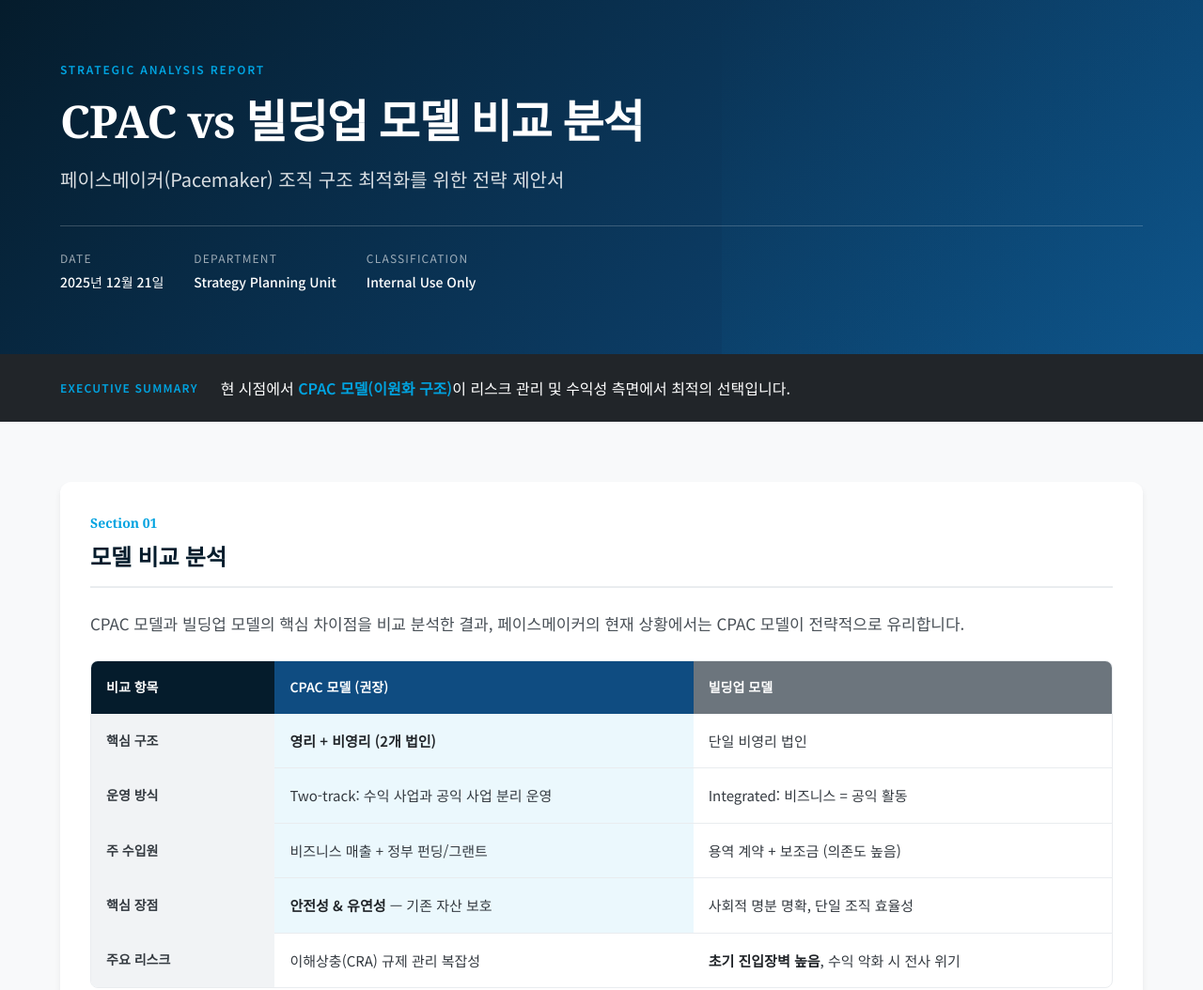
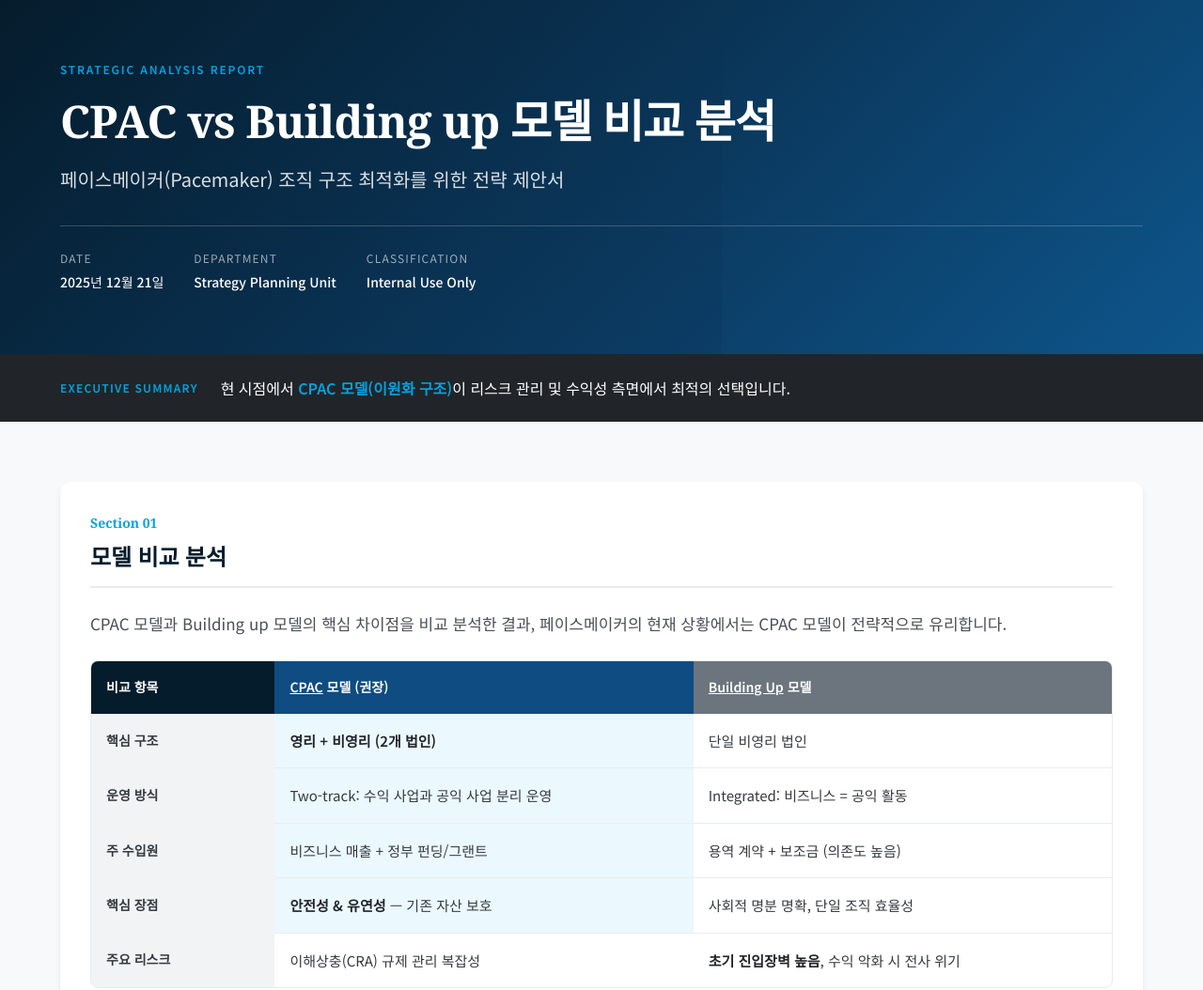
Before and after one commit to nhistory/pacemaker-cpac-report, a plain HTML site: page index.html in a window 1280 px wide. Shown: the top 1054 px of the page at 94% size. Drawn offline with Linux system fonts and the light colour scheme.

Commit message:
feat: Standardize model name to 'Building up' and add external links to model names in the comparison table.

```diff
--- a/index.html
+++ b/index.html
@@ -5,7 +5,7 @@
     <meta name="viewport" content="width=device-width, initial-scale=1.0" />
     <meta
       name="description"
-      content="CPAC 모델 vs 빌딩업 모델 비교 분석 - 페이스메이커 전략 보고서"
+      content="CPAC 모델 vs Building up 모델 비교 분석 - 페이스메이커 전략 보고서"
     />
     <title>CPAC 모델 전략 분석 보고서 | Pacemaker</title>
 
@@ -1007,7 +1007,7 @@
         <div class="container">
           <div class="header-content">
             <span class="report-type">Strategic Analysis Report</span>
-            <h1 class="report-title">CPAC vs 빌딩업 모델 비교 분석</h1>
+            <h1 class="report-title">CPAC vs Building up 모델 비교 분석</h1>
             <p class="report-subtitle">
               페이스메이커(Pacemaker) 조직 구조 최적화를 위한 전략 제안서
             </p>
@@ -1052,7 +1052,7 @@
             <span class="section-number">Section 01</span>
             <h2 id="section1-title" class="section-title">모델 비교 분석</h2>
             <p class="section-intro">
-              CPAC 모델과 빌딩업 모델의 핵심 차이점을 비교 분석한 결과,
+              CPAC 모델과 Building up 모델의 핵심 차이점을 비교 분석한 결과,
               페이스메이커의 현재 상황에서는 CPAC 모델이 전략적으로 유리합니다.
             </p>
 
@@ -1060,7 +1060,7 @@
               <table
                 class="data-table"
                 role="table"
-                aria-label="CPAC 모델과 빌딩업 모델 비교표"
+                aria-label="CPAC 모델과 Building up 모델 비교표"
               >
                 <thead>
                   <tr>
@@ -1070,14 +1070,28 @@
                       class="model-recommended"
                       style="width: 41%"
                     >
-                      CPAC 모델 (권장)
+                      <a
+                        href="https://cpac-canada.ca"
+                        target="_blank"
+                        rel="noopener noreferrer"
+                        style="color: inherit; text-decoration: underline"
+                        >CPAC</a
+                      >
+                      모델 (권장)
                     </th>
                     <th
                       scope="col"
                       class="model-alternative"
                       style="width: 41%"
                     >
-                      빌딩업 모델
+                      <a
+                        href="https://buildingup.ca"
+                        target="_blank"
+                        rel="noopener noreferrer"
+                        style="color: inherit; text-decoration: underline"
+                        >Building Up</a
+                      >
+                      모델
                     </th>
                   </tr>
                 </thead>
```
